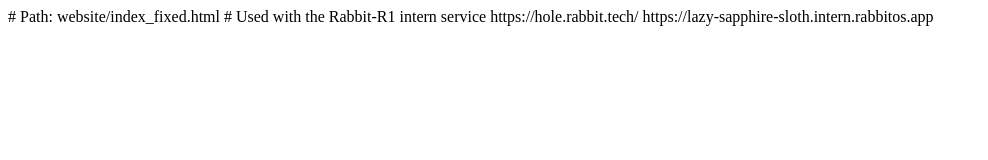
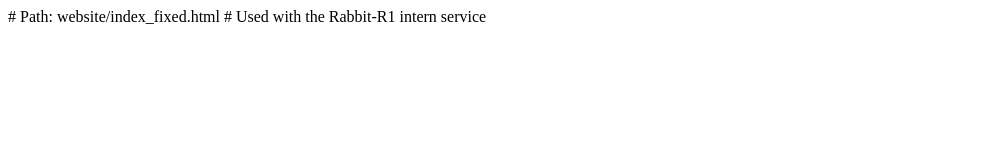
Before and after one commit to PACKATTACK93/neural-ai-website, a plain HTML site: page index.html in a window 1280 px wide. Shown: the whole page, without its empty margins (0-988 px from the left). Drawn offline with Linux system fonts and the light colour scheme.

Commit message:
index update

```diff
--- a/index.html
+++ b/index.html
@@ -8,8 +8,18 @@
   <body>
   </body>
   </html>
+  <!-- Path: website/index.html -->
+  <!DOCTYPE html>
+  <html lang="en">
+  <head>
+    <meta charset="UTF-8">
+    <title>Links</title>
+  </head>
+  <body>
+  </body>
+  </html>
 
   # Path: website/index_fixed.html
   # Used with the Rabbit-R1 intern service
-  https://hole.rabbit.tech/
-  https://lazy-sapphire-sloth.intern.rabbitos.app
+    <a href="https://lazy-sapphire-sloth.intern.rabbitos.app">
+   <a href="https://hole.rabbit.tech/">
```
